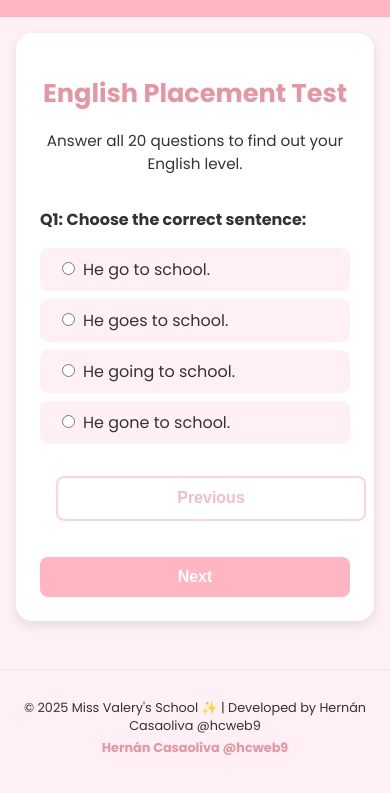
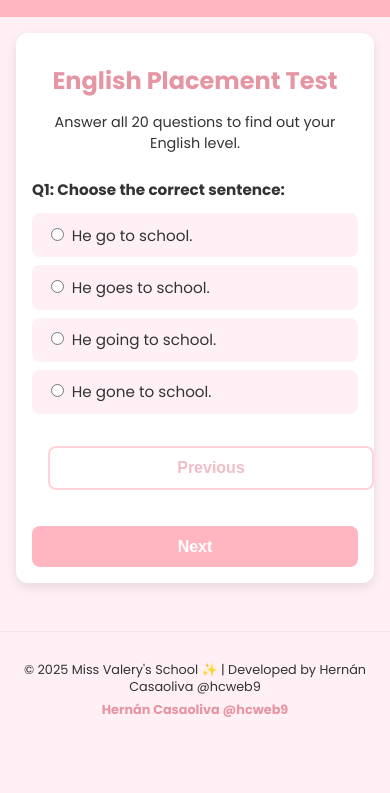
Before and after one commit to hcweb9/miss-valery-school, a plain HTML site: page test.html in a window 390 px wide. Shown: the part 39-832 px from the top of the page. Drawn offline with Linux system fonts and the light colour scheme.

Commit message:
some responsive tweaks upgrade in _test.scss

```diff
--- a/assets/styles/_test.scss
+++ b/assets/styles/_test.scss
@@ -116,22 +116,31 @@
 }
 
 
-/* ✅ Responsive Layout for Test */
-@media (max-width: 600px) {
+/* ✅ Responsive Layout for Test (mobile & small tablets) */
+@media (max-width: 768px) {
   .test {
-    padding: 1.5rem;
-    margin: 1rem;
+    padding: 1.5rem 1rem;
+    margin: 1.5rem auto;
+    border-radius: 12px;
 
     &__title {
-      font-size: 1.6rem;
+      font-size: 1.7rem;
+      line-height: 1.3;
     }
 
     &__description {
-      font-size: 0.95rem;
+      font-size: 1rem;
+      margin-bottom: 1.5rem;
     }
 
     &__question {
       font-size: 1rem;
+      margin-bottom: 0.75rem;
+    }
+
+    &__options label {
+      font-size: 0.95rem;
+      padding: 0.6rem 0.8rem;
     }
   }
 
@@ -141,14 +150,45 @@
     gap: 0.75rem;
 
     .btn {
-      min-width: auto;
-      width: 100%; /* Full width buttons on mobile */
+      width: 100%;
+      max-width: none;
     }
   }
 
+  /* Results buttons stack nicely */
   .test__controls.results {
     flex-direction: column;
     align-items: center;
     gap: 0.75rem;
+
+    .btn {
+      width: 100%;
+      max-width: 250px;
+    }
   }
 }
+
+/* ✅ Ultra small phones (under 400px) */
+@media (max-width: 400px) {
+  .test {
+    padding: 1rem;
+    margin: 1rem;
+
+    &__title {
+      font-size: 1.5rem;
+    }
+
+    &__description {
+      font-size: 0.9rem;
+    }
+
+    &__question {
+      font-size: 0.95rem;
+    }
+  }
+
+  .btn {
+    font-size: 0.9rem;
+    padding: 0.6rem 1.2rem;
+  }
+}
```
Also changed, not shown: assets/styles/styles.css, 1 other file.
